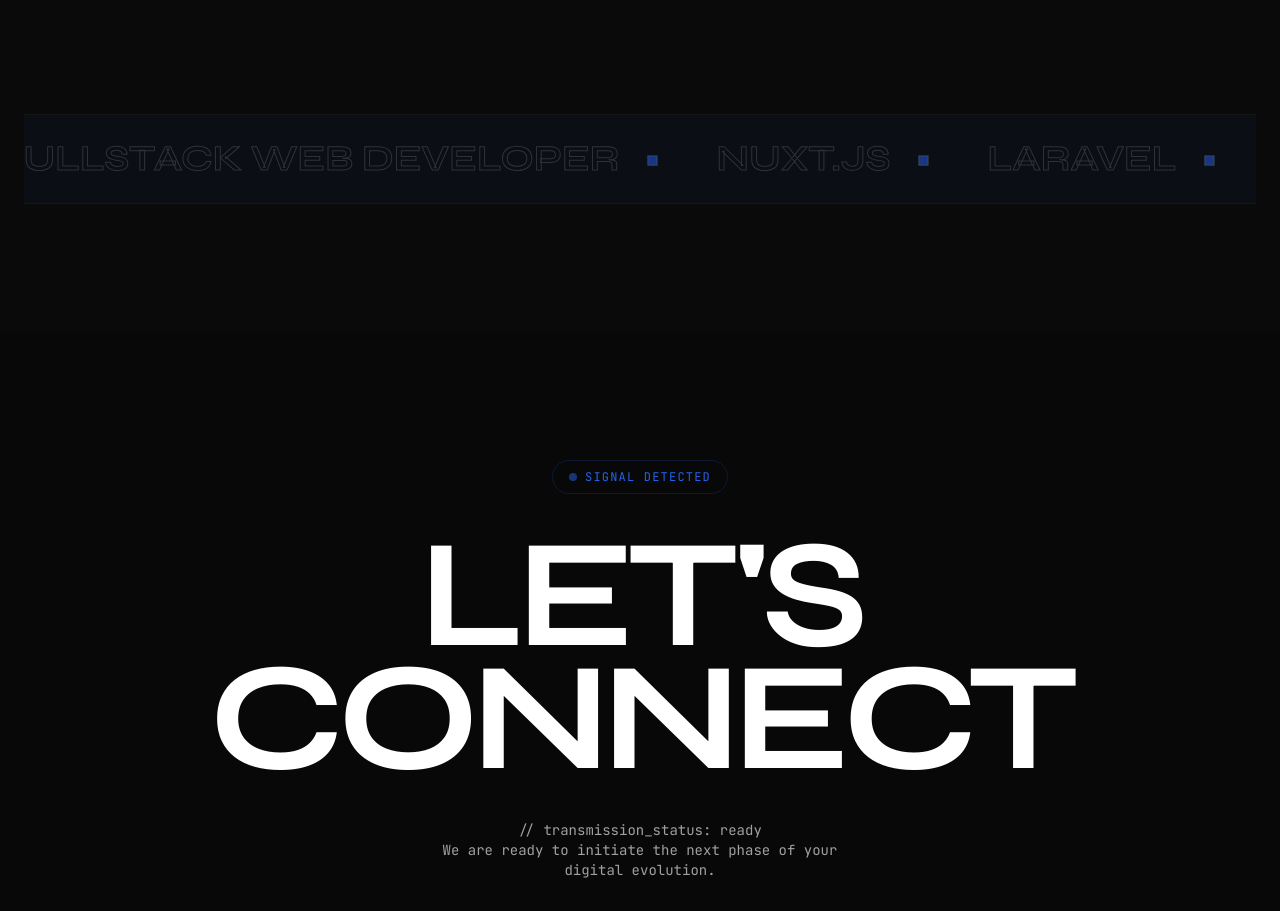
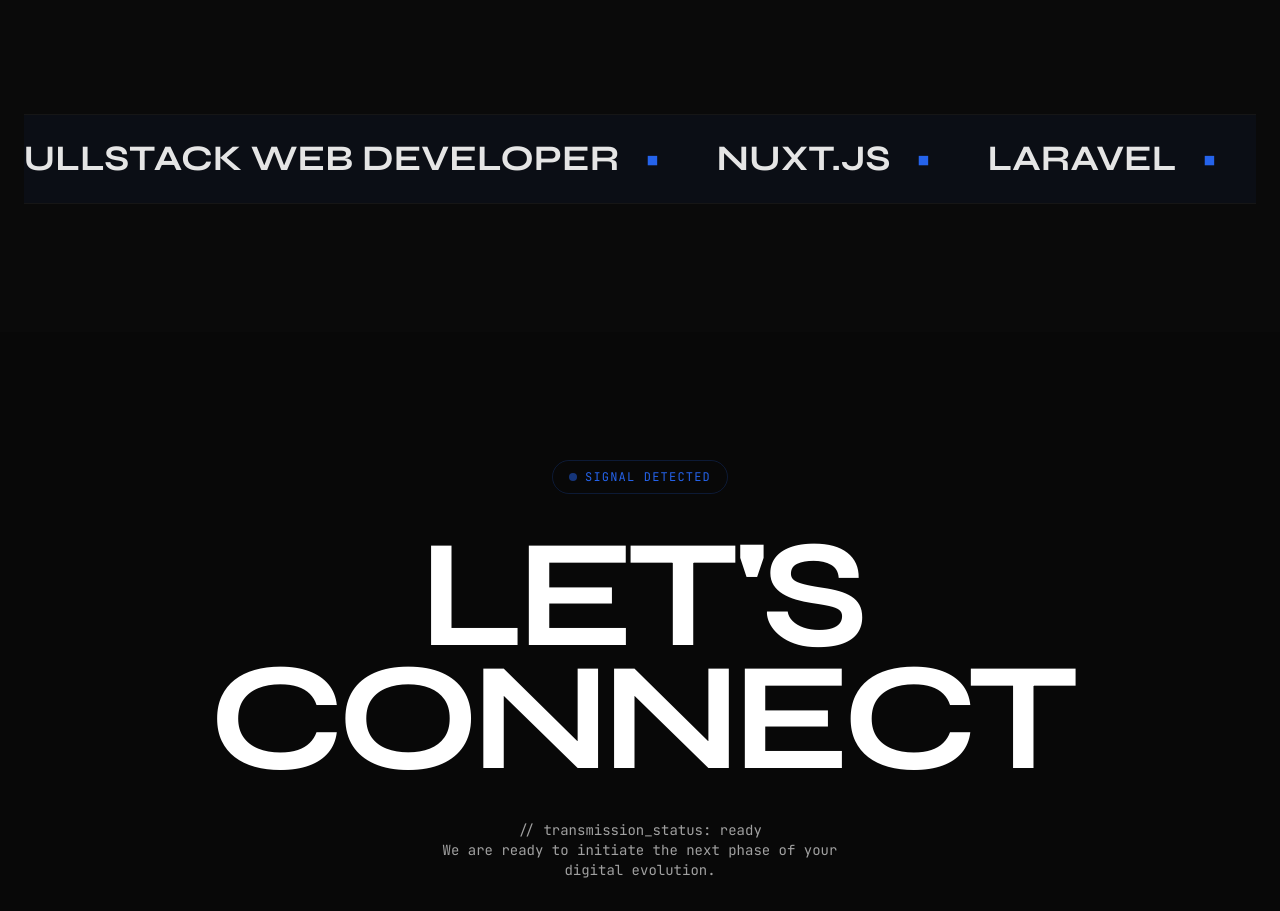
Before and after one commit to zannn1019/portfolio, a Nuxt app: page / in a window 1280 px wide. Shown: the part 4820-5731 px from the top of the page. Built offline with nearby package versions, Linux system fonts and the light colour scheme.

Commit message:
style: Remove transparent stroke text styling from about section highlights.

```diff
--- a/app/components/organisms/AboutSection.vue
+++ b/app/components/organisms/AboutSection.vue
@@ -82,7 +82,7 @@
             <span
               v-for="hl in identity.about.highlights"
               :key="hl"
-              class="font-display text-4xl uppercase text-transparent stroke-text opacity-50"
+              class="font-display text-4xl uppercase"
             >
               {{ hl }} <span class="text-accent mx-4">•</span>
             </span>
```
